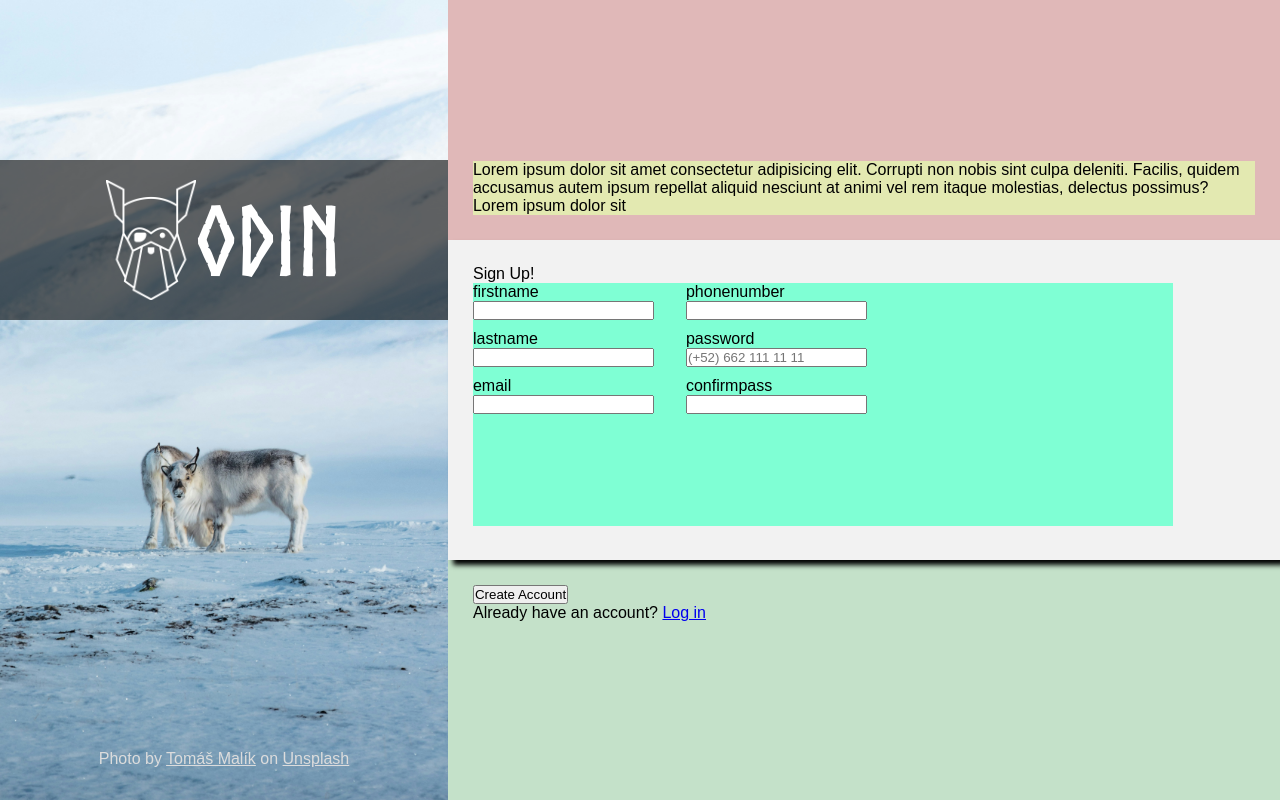
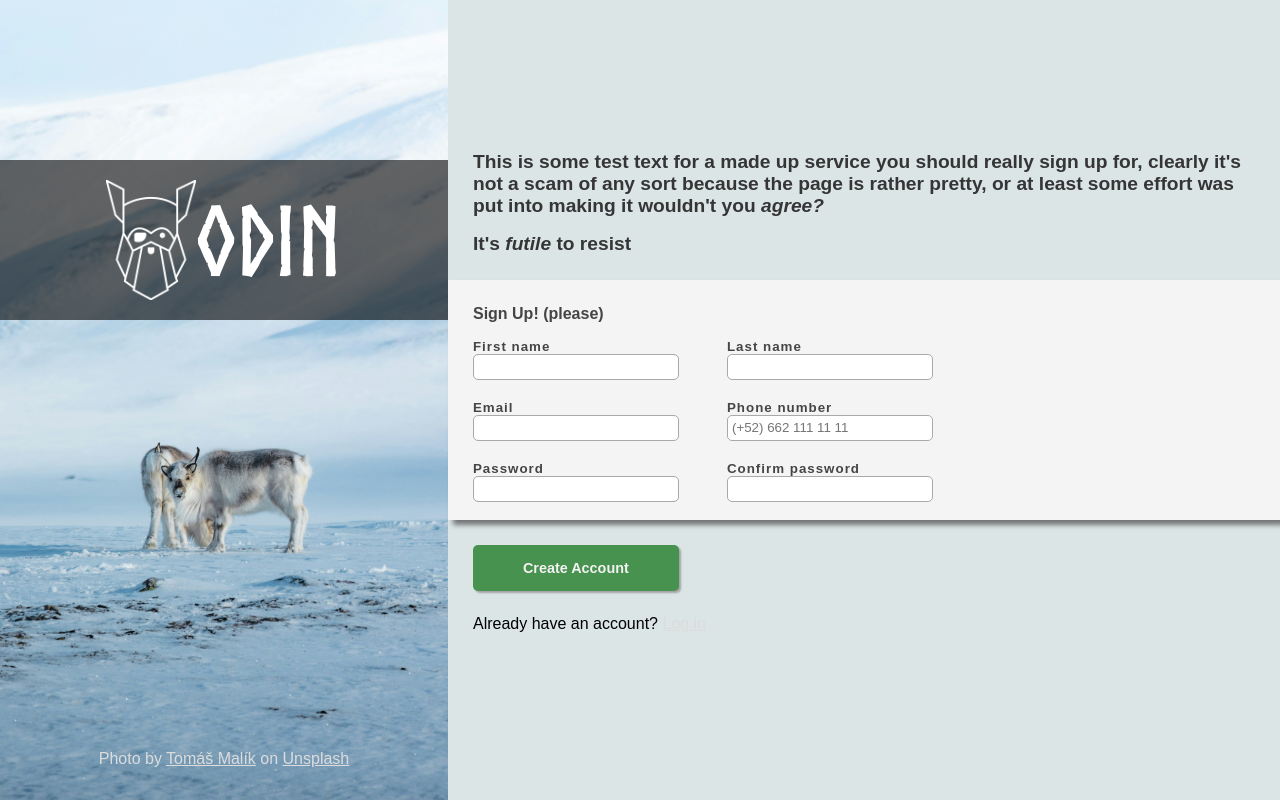
Before and after one commit to Skianyan/signup-form, a plain HTML site: page index.html in a window 1280 px wide. Drawn offline with Linux system fonts and the light colour scheme; a script that the page names is missing.

Commit message:
update styles

```diff
--- a/index.html
+++ b/index.html
@@ -27,48 +27,53 @@
 			<div>
 				<div>
 					<p>
-						Lorem ipsum dolor sit amet consectetur adipisicing elit. Corrupti
-						non nobis sint culpa deleniti. Facilis, quidem accusamus autem ipsum
-						repellat aliquid nesciunt at animi vel rem itaque molestias,
-						delectus possimus?
+						This is some test text for a made up service you should really sign
+						up for, clearly it's not a scam of any sort because the page is
+						rather pretty, or at least some effort was put into making it
+						wouldn't you <em>agree?</em>
 					</p>
-					<p>Lorem ipsum dolor sit</p>
+					<p>It's <em>futile</em> to resist</p>
 				</div>
 			</div>
 			<div>
 				<div>
-					<legend>Sign Up!</legend>
-					<form action="">
+					<legend>Sign Up! (please)</legend>
+					<form id="signup" action="">
 						<div>
 							<div>
-								<label for="firstname">firstname</label>
+								<label for="firstname">First name</label>
 								<input id="firstname" type="text" />
 							</div>
+
 							<div>
-								<label for="lastname">lastname</label>
-								<input id="lastname" type="text" />
+								<label for="email">Email</label>
+								<input id="email" type="email" />
 							</div>
 							<div>
-								<label for="email">email</label>
-								<input id="email" type="email" />
+								<label for="password">Password</label>
+								<input
+									id="password"
+									type="password"
+									pattern="(?=.*\d)(?=.*[a-z])(?=.*[A-Z]).{8,}"
+								/>
 							</div>
 						</div>
 						<div>
 							<div>
-								<label for="phonenumber">phonenumber</label>
-								<input id="phonenumber" type="text" />
+								<label for="lastname">Last name</label>
+								<input id="lastname" type="text" />
 							</div>
 							<div>
-								<label for="password">password</label>
+								<label for="phonenumber">Phone number</label>
 								<input
-									id="password"
+									id="phonenumber"
 									type="text"
 									placeholder="(+52) 662 111 11 11"
 								/>
 							</div>
 							<div>
-								<label for="confirmpass">confirmpass</label>
-								<input id="confirmpass" type="text" />
+								<label for="confirmpass">Confirm password</label>
+								<input id="confirmpass" type="password" />
 							</div>
 						</div>
 					</form>
@@ -76,7 +81,7 @@
 			</div>
 			<div>
 				<div>
-					<button>Create Account</button>
+					<input type="submit" form="signup" value="Create Account" />
 					<p>Already have an account? <a href="#">Log in</a></p>
 				</div>
 			</div>
--- a/style.css
+++ b/style.css
@@ -42,13 +42,13 @@ aside > div:first-of-type > img {
 	margin-bottom: 2rem;
 	text-align: center;
 }
-#bgcredit > a:link {
+a:link {
 	color: gainsboro;
 }
-#bgcredit > a:visited {
+a:visited {
 	color: rgb(107, 75, 107);
 }
-#bgcredit > a:hover {
+a:hover {
 	color: rgb(169, 109, 169);
 }
 
@@ -58,7 +58,6 @@ main {
 	align-items: center;
 	width: 65vw;
 	height: 100%;
-	background-color: blanchedalmond;
 }
 main > div {
 	width: 100%;
@@ -70,54 +69,108 @@ main > div > div {
 /* First division */
 
 main > div:nth-child(1) {
-	height: 30%;
-
-	background-color: rgb(224, 184, 184);
+	height: 35%;
+	background-color: rgb(219, 229, 230);
 	display: flex;
 	flex-direction: column;
 	justify-content: end;
 }
+main > div:nth-child(1) > div {
+	display: flex;
+	flex-direction: column;
+	font-size: larger;
+	gap: 1rem;
+}
 main > div:nth-child(1) > div > p {
-	background-color: rgb(227, 233, 177);
 	max-width: 900px;
+	color: rgb(53, 53, 53);
+	font-weight: bold;
 }
 
 /* Second division */
 
 main > div:nth-child(2) {
 	display: flex;
-	height: 40%;
+	height: 30%;
 	position: relative;
 	z-index: 10;
-	background-color: #f2f2f2;
-	box-shadow: 5px 5px 5px rgb(0, 0, 0);
+	background-color: #f4f4f4;
+	box-shadow: 5px 5px 5px rgb(115, 118, 118);
+}
+legend {
+	font-weight: bold;
+	color: rgb(69, 69, 69);
 }
 form {
 	display: flex;
 	flex-direction: row;
-	background-color: aquamarine;
-
 	height: 90%;
 	width: 700px;
-	gap: 2rem;
+	gap: 3rem;
+	margin-top: 16px;
 }
 form > div {
 	display: flex;
 	flex-direction: column;
-	gap: 10px;
+	gap: 20px;
 }
 form > div > div {
 	display: flex;
 	flex-direction: column;
 }
+form > div > div > label {
+	font-size: smaller;
+	font-weight: bold;
+	letter-spacing: 1px;
+	color: rgb(69, 69, 69);
+}
+form > div > div > input {
+	color: rgb(69, 69, 69);
+	width: 200px;
+	border-radius: 5px;
+	height: 24px;
+	padding-left: 4px;
+	border: 1px solid darkgrey;
+}
+
+form > div > div > input:focus {
+	border-color: rgb(44, 44, 228);
+	box-shadow: 5px 5px 5px gray;
+}
+
+form > div > div > input:invalid {
+	border: solid 2px red;
+	border-color: red;
+}
 
 /* Third division */
 
 main > div:nth-child(3) {
-	height: 30%;
-	background-color: rgb(196, 225, 201);
+	height: 35%;
+	background-color: rgb(219, 229, 230);
 }
 
+main > div:nth-child(3) > div > input {
+	background-color: rgb(72, 146, 79);
+	font-size: 0.9rem;
+	font-weight: bold;
+	color: #f2f2f2;
+	padding: 15px 50px 15px 50px;
+	border-radius: 5px;
+	border: none;
+	box-shadow: 2px 2px 2px rgb(162, 162, 162);
+	margin-bottom: 24px;
+}
+main > div:nth-child(3) > div > input:hover {
+	background-color: rgb(52, 116, 59);
+}
+main > div:nth-child(3) > div > input:active {
+	background: rgb(52, 116, 59);
+	-webkit-box-shadow: inset 0px 0px 5px #123c1e;
+	-moz-box-shadow: inset 0px 0px 5px #123c1e;
+	box-shadow: inset 0px 0px 5px #123c1e;
+	outline: none;
+}
 @media only screen and (max-width: 1000px) {
 	main {
 		color: white;
```
